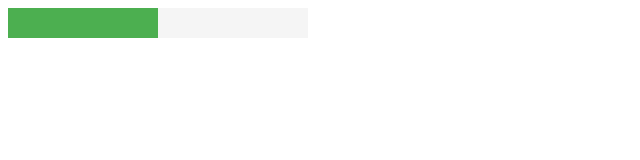
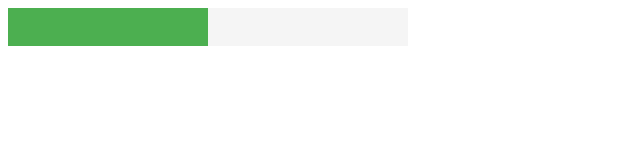
Before and after one commit to carlos-souffront/halfway-graph-capstone, a plain HTML site: page index.html in a window 1280 px wide. Shown: the whole page, without its empty margins (0-640 px from the left). Drawn offline with Linux system fonts and the light colour scheme.

Commit message:
update 1

```diff
--- a/index.html
+++ b/index.html
@@ -1,7 +1,21 @@
  <style>
+    @keyframes progress {
+     0% {
+       width: 0%;
+     }
+
+     50% {
+       width: 50%;
+     }
+
+     100% {
+       width: 50%;
+     }
+   }
+
    .graph {
-  width: 300px;
-  height: 30px;
+     width: 400px;
+     height: 38px;
      background-color: #f5f5f5;
      position: relative;
      overflow: hidden;
@@ -16,19 +30,6 @@
      top: 0;
      animation: progress 5s ease-in-out forwards;
    }
-
-@keyframes progress {
-  0% {
-    width: 0%;
-  }
-  50% {
-    width: 50%;
-  }
-  100% {
-    width: 50%;
-  }
-}
-
  </style>
  <div class="graph">
    <div class="bar"></div>
```
Lines whose indentation alone changed are shown as unchanged.
